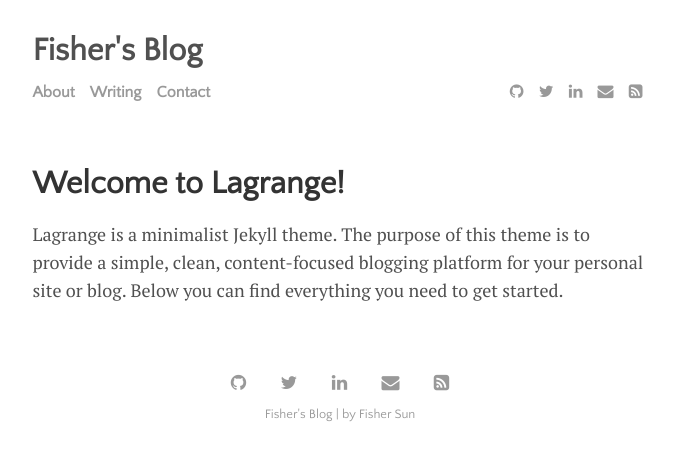
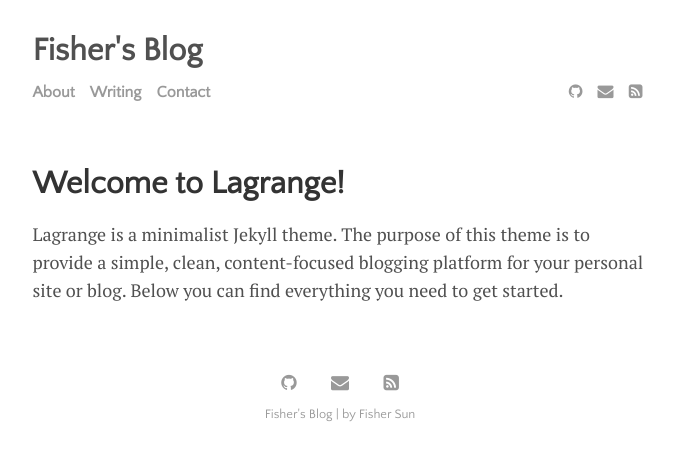
Before and after one commit to seasonedfish/blog, a Jekyll site: the page built from menu/about.md, in a window 1280 px wide. Shown: the top 461 px of the page, without its empty margins (300-974 px from the left). Built offline with Jekyll 4.4.1, drawn with Linux system fonts in a browser that asks for light colours.

Commit message:
Replace social links

```diff
--- a/_data/settings.yml
+++ b/_data/settings.yml
@@ -13,10 +13,8 @@ menu:
 
 # Available social icons are powered by Font Awesome, so you can use any icon that they offer
 social:
-- {icon: 'github',     link: 'https://www.github.com/lenpaul'}
-- {icon: 'twitter',    link: 'https://twitter.com/paululele'}
-- {icon: 'linkedin',   link: 'http://www.linkedin.com/in/lenpaul/'}
-- {icon: 'envelope',   link: 'mailto:l.nguyen.paul@gmail.com'}
+- {icon: 'github',     link: 'https://www.github.com/tactlessfish'}
+- {icon: 'envelope',   link: 'mailto:fisher521.fs@gmail.com'}
 - {icon: 'rss-square', link: '/feed.xml'}
 # - {icon: 'rss-square', link: '/rss-feed.xml'}
 
```
